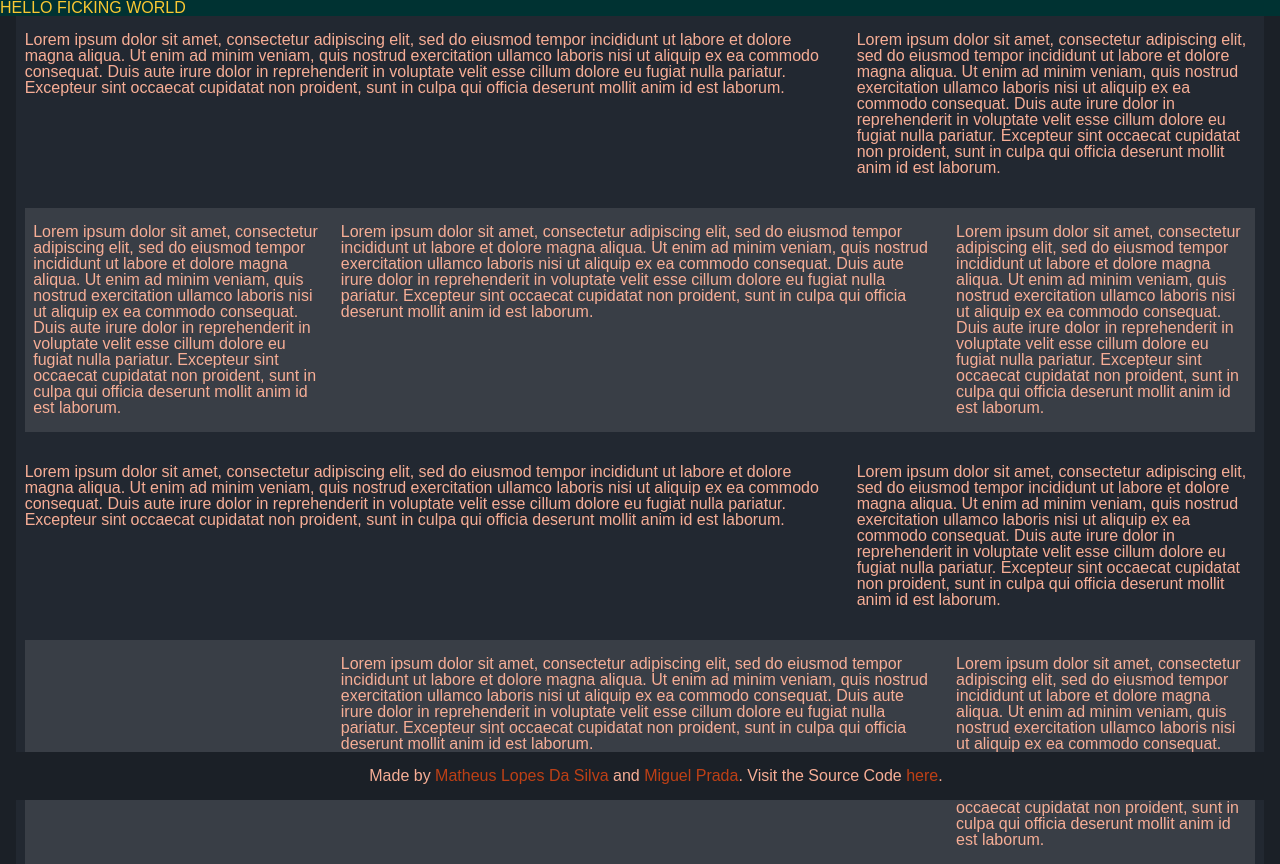
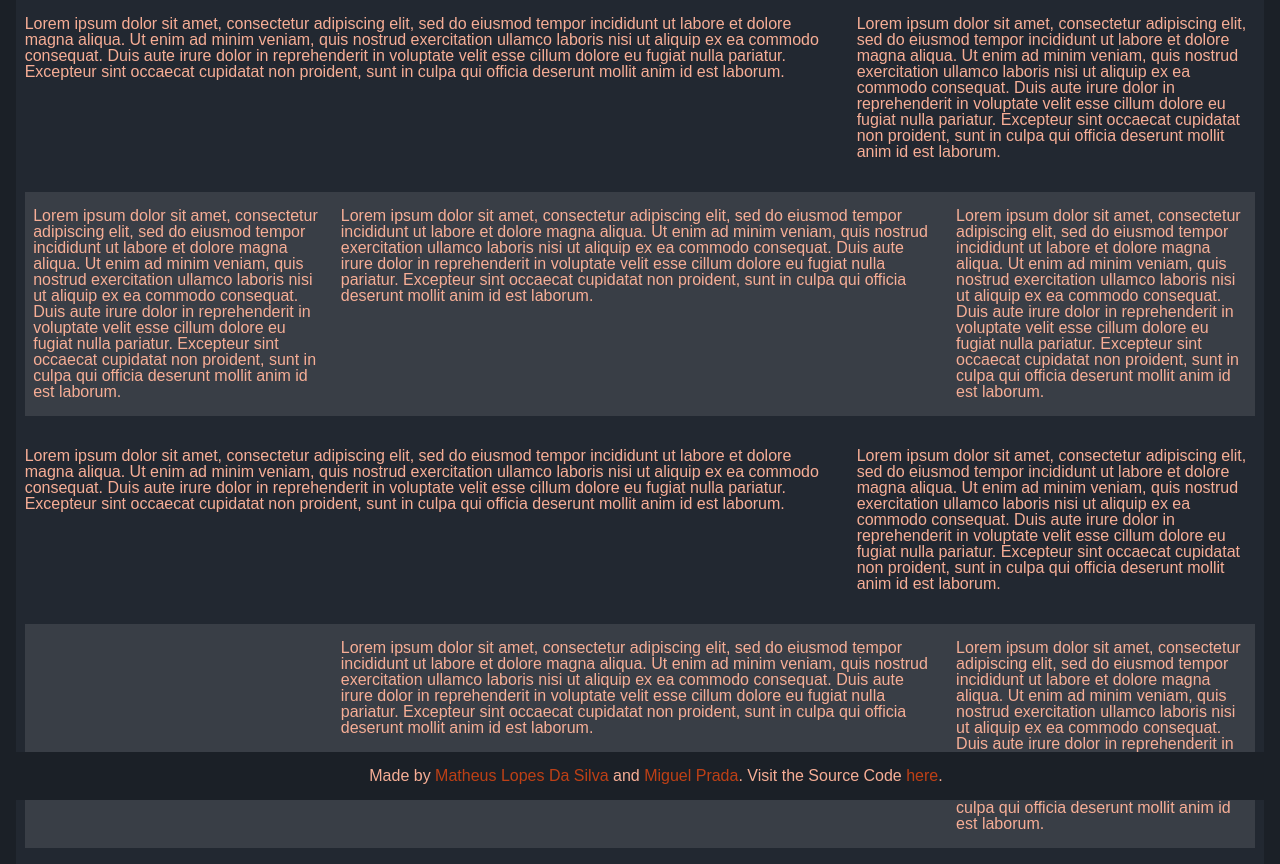
Before and after one commit to matheus-fls/project-gridiverse, a plain HTML site: page index.html in a window 1280 px wide. Shown: the top 864 px of the page. Drawn offline with Linux system fonts and the light colour scheme.

Commit message:
Deleted Ficking World Message :)

```diff
--- a/index.html
+++ b/index.html
@@ -12,7 +12,7 @@
 
 <body class="body-color font-primary">
   <header class="bg-0-50-50  text-250-200-50">
-    <p>HELLO FICKING WORLD</p>
+
   </header>
 
   <main style="padding-bottom: 48px">
```
